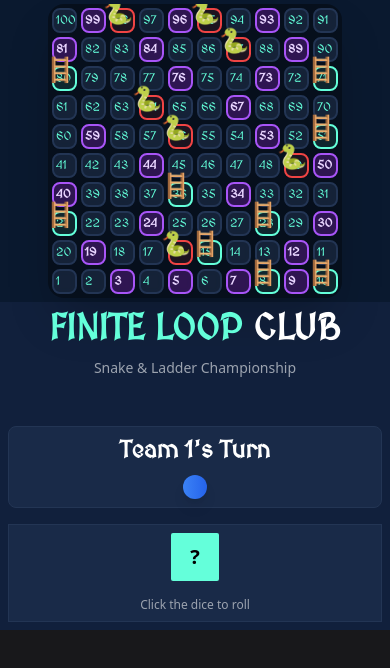
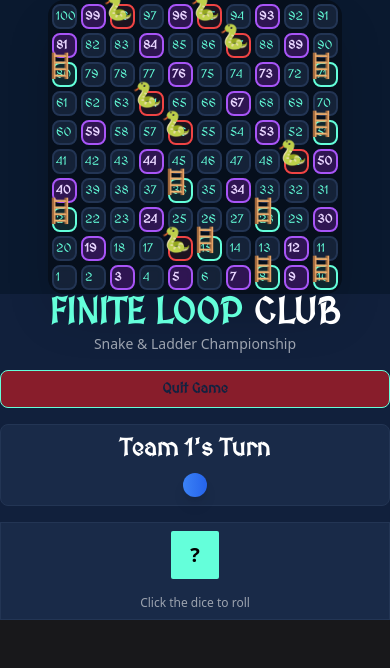
Before and after one commit to VarshithPawarHR/Snake-Ladder, a React (Vite) app: page / in a window 390 px wide. Both pictures are taken after a click on the button "2 Players". Shown: the top 668 px of the page. Built offline with nearby package versions, Linux system fonts and the light colour scheme.

Commit message:
[feat] saving states

```diff
--- a/index.html
+++ b/index.html
@@ -1,13 +1,15 @@
 <!doctype html>
-<html lang="en">
+<html lang="en" class="p-0 m-0">
   <head>
     <meta charset="UTF-8" />
     <link rel="icon" type="image/svg+xml" href="/vite.svg" />
     <meta name="viewport" content="width=device-width, initial-scale=1.0" />
     <title>Vite + React</title>
   </head>
-  <body class="bg-zinc-900 max-h-screen max-w-screen h-screen w-screen overflow-hidden">
-    <div id="root"></div>
+  <body
+    class="bg-zinc-900 max-h-screen max-w-screen h-screen w-screen overflow-hidden p-0 m-0"
+  >
+    <div id="root" class="p-0 m-0"></div>
     <script type="module" src="/src/main.jsx"></script>
   </body>
 </html>
--- a/src/components/Board.jsx
+++ b/src/components/Board.jsx
@@ -1,14 +1,34 @@
 import { useState, useEffect } from "react";
+import QuitPopup from "./QuitPopup";
 
 export default function Board({ players }) {
   const [number, setNumber] = useState(null);
   const [rolling, setRolling] = useState(false);
   const [showButtons, setShowButtons] = useState(false);
-  const [turn, setTurn] = useState(1);
-  const [positions, setPositions] = useState(Array(players).fill(0));
+  const [turn, setTurn] = useState(() => {
+    const storedTurn = JSON.parse(localStorage.getItem("turn"));
+    if (storedTurn && storedTurn !== 1) {
+      return storedTurn;
+    }
+    return 1;
+  });
+
+  const [positions, setPositions] = useState(() => {
+    const storedPositions = JSON.parse(localStorage.getItem("positions"));
+    if (
+      storedPositions &&
+      Array.isArray(storedPositions) &&
+      !storedPositions.every((val) => val === 0)
+    ) {
+      return storedPositions;
+    }
+    return Array(players).fill(0);
+  });
+
   const [previousPositions, setPreviousPositions] = useState(
     Array(players).fill(0),
   );
+
   const [eventMessage, setEventMessage] = useState("");
   const [taskPlayers, setTaskPlayers] = useState({});
   const [winner, setWinner] = useState(null);
@@ -20,6 +40,8 @@ export default function Board({ players }) {
     "bg-gradient-to-r from-orange-500 to-orange-600",
     "bg-gradient-to-r from-purple-500 to-purple-600",
   ];
+
+  const [showPopup, setShowPopup] = useState(false);
 
   const ladders = {
     10: 38,
@@ -48,6 +70,11 @@ export default function Board({ players }) {
     93, 96, 99,
   ];
 
+  useEffect(() => {
+    localStorage.setItem("positions", JSON.stringify(positions));
+    localStorage.setItem("turn", JSON.stringify(turn));
+  }, [positions]);
+
   const rollDice = () => {
     if (rolling || showButtons) return;
 
@@ -59,7 +86,6 @@ export default function Board({ players }) {
       }, 1500);
       return;
     }
-
     setRolling(true);
     setShowButtons(false);
     setTimeout(() => {
@@ -144,6 +170,13 @@ export default function Board({ players }) {
     setTurn((prevTurn) => (prevTurn === players ? 1 : prevTurn + 1));
   };
 
+  const handleQuit = () => {
+    localStorage.removeItem("positions");
+    localStorage.removeItem("players");
+    localStorage.removeItem("turn");
+    window.location.reload();
+  };
+
   useEffect(() => {
     if (eventMessage) {
       const timer = setTimeout(() => {
@@ -172,7 +205,7 @@ export default function Board({ players }) {
 
   return (
     <div className="min-h-screen lg:grid lg:grid-cols-[7fr,3fr]">
-      <div className="p-1 md:p-1 flex items-center justify-center bg-[#0a192f]">
+      <div className="flex items-center justify-center bg-[#0a192f]">
         <div className="game-card overflow-hidden p-1 bg-black/40 rounded-2xl shadow-2xl">
           <div className="grid grid-cols-10 gap-1 md:gap-2">
             {grid.flat().map((cell, index) => {
@@ -236,14 +269,28 @@ export default function Board({ players }) {
         </div>
       </div>
 
-      <div className="bg-[#112240]/90 p-2 md:p-4 flex flex-col justify-center space-y-4 md:space-y-8">
-        <div className="text-center mb-8">
-          <h1 className="text-4xl font-bold text-[#64ffda] mb-2 font-medieval">
+      <div className="bg-[#112240]/90 flex flex-col justify-center space-y-4 md:space-y-8">
+        <div className="text-center">
+          <h1 className="text-4xl font-bold text-[#64ffda] font-medieval">
             FINITE LOOP <span className="text-white">CLUB </span>
           </h1>
           <p className="text-sm text-gray-400">Snake & Ladder Championship</p>
         </div>
-
+        <button
+          onClick={() => {
+            setShowPopup(true);
+          }}
+          className="w-full px-6 py-2 border border-[#64ffda] bg-[#ff1b1b]/50 font-medieval text-sm md:text-base font-semibold text-[#112240] bg-#112240 rounded-lg transition-all transform duration-75 hover:bg-[#ff1b1b]/80"
+        >
+          Quit Game
+        </button>
+        {showPopup && (
+          <QuitPopup
+            message="Are you sure you want to quit the game?"
+            onConfirm={handleQuit}
+            onCancel={() => setShowPopup(false)}
+          />
+        )}
         {!winner ? (
           <>
             {taskPlayers[turn] && (
--- a/src/components/Home.jsx
+++ b/src/components/Home.jsx
@@ -1,21 +1,29 @@
-import { useState } from "react";
+import { useState, useEffect } from "react";
 import Board from "./Board";
 
 export default function Home() {
-  const [players, setPlayers] = useState(0);
-
+  const [players, setPlayers] = useState(() => {
+    const storedPlayers = localStorage.getItem("players");
+    return storedPlayers ? storedPlayers : 0;
+  });
   const clicked = (x) => {
     setPlayers(x);
   };
 
+  useEffect(() => {
+    localStorage.setItem("players", players);
+  }, [players]);
+
   return (
     <>
       {players == 0 && (
-        <div className="min-h-screen w-full bg-[#0a192f] flex flex-col items-center justify-center p-4 md:p-8">
+        <div className="min-h-screen w-full bg-[#0a192f] flex flex-col items-center justify-center">
           <div className="w-full max-w-4xl text-center space-y-8 md:space-y-12">
             <div className="space-y-4">
               <h1 className="text-5xl md:text-6xl lg:text-7xl font-bold">
-                <span className="text-[#64ffda] font-medieval">FINITE LOOP </span>
+                <span className="text-[#64ffda] font-medieval">
+                  FINITE LOOP{" "}
+                </span>
                 <span className="text-white font-medieval">CLUB</span>
               </h1>
               <div className="space-y-2">
--- /dev/null
+++ b/src/components/QuitPopup.jsx
@@ -0,0 +1,25 @@
+export default function QuitPopup({ message, onConfirm, onCancel }) {
+  return (
+    <>
+      <div className="font-medieval top-0 left-0 flex items-center justify-center h-screen w-screen absolute z-50">
+        <div className="bg-black/90 rounded-lg p-6 shadow-lg text-center w-[300px] md:w-[400px]">
+          <p className="text-lg text-[#64ffda] font-bold mb-4">{message}</p>
+          <div className="flex justify-center space-x-4">
+            <button
+              onClick={onConfirm}
+              className="px-4 py-2 bg-red-600 text-white rounded hover:bg-red-700"
+            >
+              Yes, Quit
+            </button>
+            <button
+              onClick={onCancel}
+              className="px-4 py-2 bg-gray-300 text-gray-700 rounded hover:bg-gray-400"
+            >
+              Cancel
+            </button>
+          </div>
+        </div>
+      </div>
+    </>
+  );
+}
```
